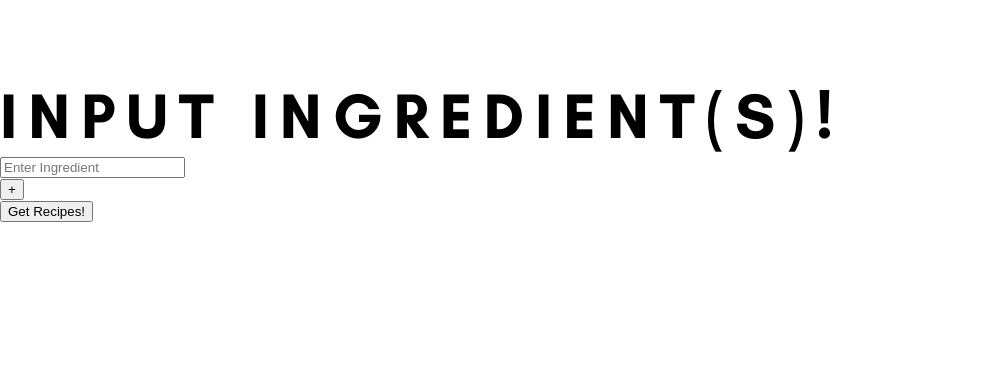
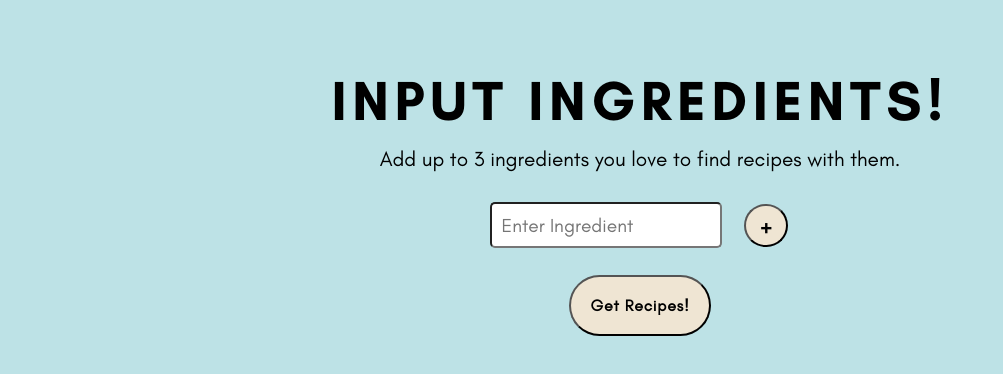
Before and after one commit to elleizar/pickypicks, a React (Create React App) app: page /recipes in a window 1280 px wide. Shown: the top 374 px of the page, without its empty margins (0-1003 px from the left). Built offline with nearby package versions, Linux system fonts and the light colour scheme.

Commit message:
Added ccs styling to Recipes pages

```diff
--- a/src/components/IngredientsInputs.js
+++ b/src/components/IngredientsInputs.js
@@ -91,10 +91,13 @@ export const IngredientsInputs = () => {
               </div>
             );
           })}
+
+          <div>
+            {inputList.length < 3 && <button className="add-button" onClick={handleAddClick}>+</button>}
+          </div>
+
         </div>
-        <div className="add-button">
-          {inputList.length < 3 && <button onClick={handleAddClick}>+</button>}
-        </div>
+
         <button className="get-button" onClick={e => showRecipes(inputList, page)}>Get Recipes!</button>
         {console.log(JSON.stringify(inputList))}
       </div>
--- a/src/containers/RecipesPage.js
+++ b/src/containers/RecipesPage.js
@@ -1,13 +1,17 @@
 import { Component } from "react";
 import { IngredientsInputs } from "../components/IngredientsInputs";
+import '../css/Recipes.css';
 
 export class RecipesPage extends Component {
   render() {
     return (
       <div className="RecipesPage">
         <h1 className="recipes-header">
-          INPUT INGREDIENT(S)!
+          INPUT INGREDIENTS!
         </h1>
+        <p className="instructions">
+          Add up to 3 ingredients you love to find recipes with them.
+        </p>
         <IngredientsInputs/>
       </div>
     )
--- a/src/css/Recipes.css
+++ b/src/css/Recipes.css
@@ -0,0 +1,91 @@
+@font-face {
+    font-family: 'GlacialIndifference';
+    src: url('../fonts/GlacialIndifference-Regular.otf');
+}
+
+@font-face {
+    font-family: 'GlacialIndifference-Bold';
+    src: url('../fonts/GlacialIndifference-Bold.otf');
+}
+
+@font-face {
+    font-family: 'GlacialIndifference-Italic';
+    src: url('../fonts/GlacialIndifference-Italic.otf');
+}
+
+h1 {
+    font-family: "GlacialIndifference-Bold", "Arial";
+    font-size: 3.5em;
+    letter-spacing: 0.1em;
+    margin-top: 0em;
+    margin-bottom: 0.02em;
+    padding-top: 1.2em;
+}
+
+h2 {
+    font-family: "GlacialIndifference", "Arial";
+    font-size: 2em;
+    font-weight: 400;
+    letter-spacing: 0.15em;
+    margin-top: 0px;
+    margin-bottom: 1.2em;
+}
+
+.RecipesPage {
+    min-height: 100vh;
+    background-color: #BDE2E6;
+    text-align: center;
+}
+
+.instructions {
+    font-family: "GlacialIndifference", "Arial";
+    font-size: 1.3em;
+    line-height: 1.3;
+    margin-top: 0.5em;
+}
+
+.add-button {
+    margin: 0.5em;
+    font-family: "GlacialIndifference", "Arial";
+    font-size: 1.5em;
+    font-weight: 600;
+    cursor: pointer;
+    padding: 0.2em 0.6em;
+    background-color: #EFE5D3;
+    transition-duration: 0.5s;
+    margin: 0.5em;
+    border-radius: 30px;
+
+}
+
+.input-form-container {
+    display: flex;
+    justify-content: center;
+}
+
+.get-button {
+    font-family: "GlacialIndifference", "Arial";
+    font-size: 1em;
+    font-weight: 700;
+    letter-spacing: 0.05em;
+    border-radius: 35px;
+    cursor: pointer;
+    padding: 1.2em;
+    background-color: #EFE5D3;
+    transition-duration: 0.5s;
+    margin: 1em;
+}
+
+.get-button:hover {
+    background-color: #7ABE62;
+    transform:scale(1.05);
+}
+
+input, select, textarea {
+    font-size: 1.2em;
+    font-family: "GlacialIndifference", "Arial";
+    padding: 0.5em;
+    margin: 0.5em;
+    border-radius: 5px;
+    box-sizing: border-box;
+}
```
